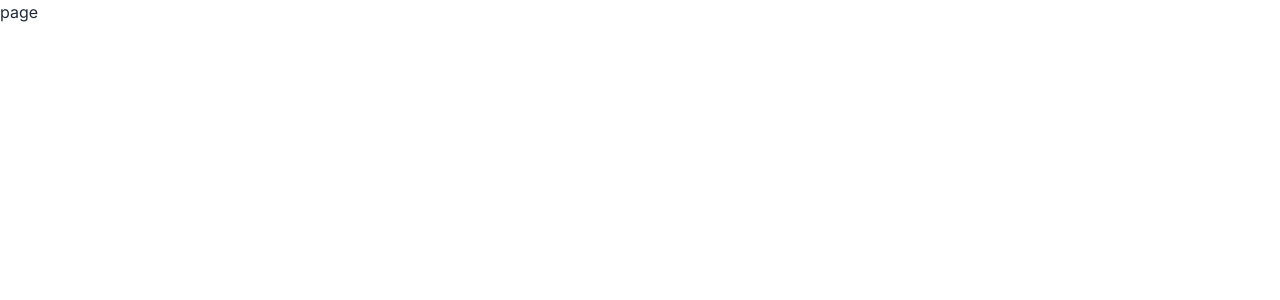
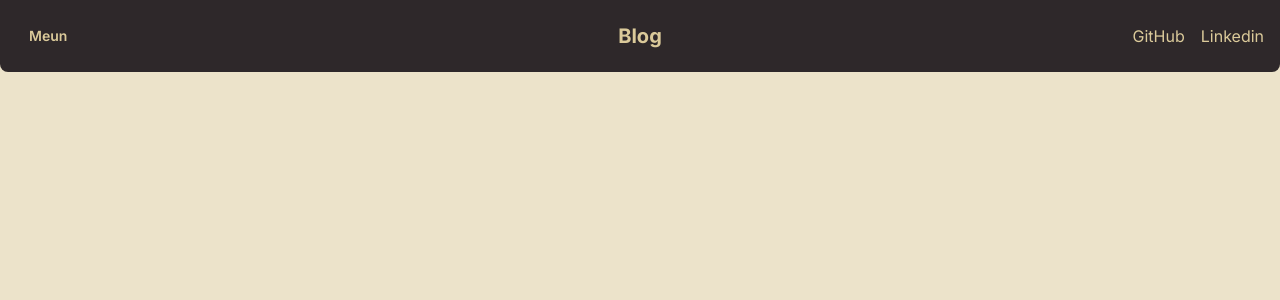
Before and after one commit to SanyaTangook/SanyaProfile, a Next.js app: page /blog in a window 1280 px wide. Shown: the top 300 px of the page. Built offline with nearby package versions, Linux system fonts and the light colour scheme.

Commit message:
add Navbar

```diff
--- /dev/null
+++ b/src/app/Content/page.jsx
@@ -0,0 +1,10 @@
+import React from "react";
+import NavBar from "../components/navbar";
+
+export default function Content() {
+  return (
+    <>
+      <NavBar PageName={"Content Us"} />
+    </>
+  );
+}
--- /dev/null
+++ b/src/app/Project/page.jsx
@@ -0,0 +1,10 @@
+import React from "react";
+import NavBar from "../components/navbar";
+
+export default function Project() {
+  return (
+    <>
+      <NavBar PageName={"Project"} />
+    </>
+  );
+}
--- a/src/app/blog/page.jsx
+++ b/src/app/blog/page.jsx
@@ -1,7 +1,10 @@
-import React from 'react'
+import NavBar from "../components/navbar";
 
 export default function page() {
   return (
-    <div>page</div>
-  )
+  <>
+    <NavBar PageName={"Blog"}/>
+
+  </>
+  );
 }
--- /dev/null
+++ b/src/app/components/navbar.jsx
@@ -0,0 +1,54 @@
+import Link from "next/link";
+export default function NavBar({ PageName }) {
+  const meun = ["Home", "Blog", "Project", "Content Us"];
+  const content = [
+    {
+      id: 1,
+      Name: "GitHub",
+      Link: "https://github.com/SanyaTangook",
+    },
+    {
+      id: 2,
+      Name: "Linkedin",
+      Link: "https://www.linkedin.com/in/sanya-tangsook-82028b239/",
+    },
+  ];
+
+  return (
+    <div className="navbar bg-neutral text-base-300 rounded-b-lg">
+      <div className="navbar-start">
+        <details className="dropdown">
+          <summary className="m-1 btn btn-ghost">Meun</summary>
+          <ul className="p-2 shadow menu dropdown-content z-[1] bg-base-100 rounded-box w-52">
+            {meun.map((index) => (
+              <li className="hover:bg-warning rounded-full">
+                <Link
+                  href={`/${index === "Content Us" ? "Content" : index}`}
+                  className="text-black"
+                >
+                  {index}
+                </Link>
+              </li>
+            ))}
+          </ul>
+        </details>
+      </div>
+      <div className="navbar-center">
+        <a className="text-xl font-bold">{PageName}</a>
+      </div>
+      <div className="navbar-end">
+        {content.map((index) => (
+          <div className="mx-2">
+            <Link
+              href={`${index.Link}`}
+              className="link link-hover"
+              key={index.id}
+            >
+              <p>{index.Name}</p>
+            </Link>
+          </div>
+        ))}
+      </div>
+    </div>
+  );
+}
--- a/src/app/page.jsx
+++ b/src/app/page.jsx
@@ -1,17 +1,27 @@
-import Link from 'next/link'
-import React from 'react'
+import Link from "next/link";
+import React from "react";
 
 export default function App() {
   return (
+    <>
       <div className="hero min-h-screen bg-base-200">
         <div className="hero-content flex-col lg:flex-row-reverse">
-    <img src="https://daisyui.com/images/stock/photo-1635805737707-575885ab0820.jpg" className="max-w-sm rounded-lg shadow-2xl " />
+          <img
+            src="https://daisyui.com/images/stock/photo-1635805737707-575885ab0820.jpg"
+            className="max-w-sm rounded-lg shadow-2xl "/>
           <div>
             <h1 className="text-5xl font-bold">Box Office News!</h1>
-      <p className="py-6">Provident cupiditate voluptatem et in. Quaerat fugiat ut assumenda excepturi exercitationem quasi. In deleniti eaque aut repudiandae et a id nisi.</p>
-      <Link className="btn btn-primary">Get Started</Link>
+            <p className="py-6">
+              Provident cupiditate voluptatem et in. Quaerat fugiat ut assumenda
+              excepturi exercitationem quasi. In deleniti eaque aut repudiandae
+              et a id nisi.
+            </p>
+            <Link href="/Blog" className="btn btn-primary">
+              Get Started
+            </Link>
           </div>
         </div>
       </div>
-  )
+    </>
+  );
 }
--- a/tailwind.config.js
+++ b/tailwind.config.js
@@ -6,7 +6,7 @@ module.exports = {
     './src/app/**/*.{js,ts,jsx,tsx,mdx}',
   ],
   daisyui: {
-    themes: ["light"],
+    themes: ["retro"],
   },
   plugins: [require("daisyui")],
 }
```
Also changed, not shown: src/middleware.js (added, +11 -0 lines), public/globe.svg (added), 1 other file (tests, documents, lock files or other folders). Lines whose indentation alone changed are shown as unchanged.
